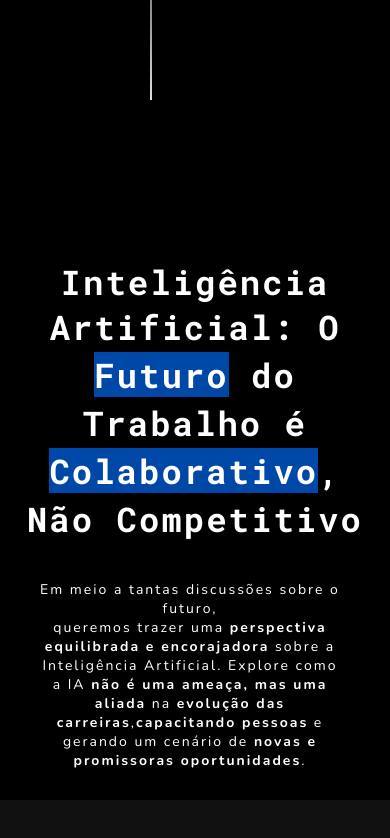
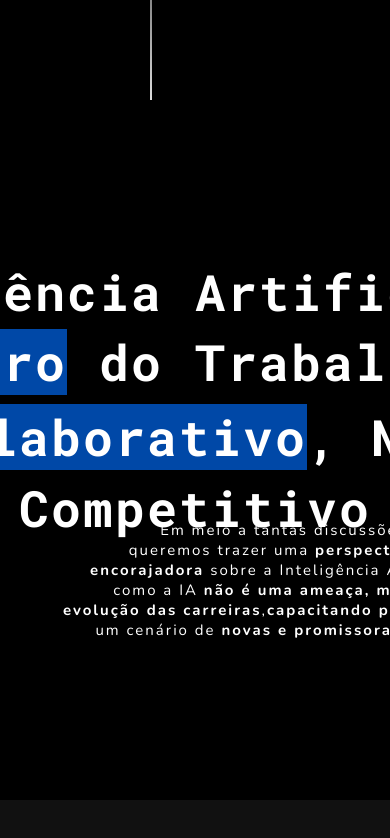
Before and after one commit to ArturIbanez/ia-nossa-aliada, a React (Create React App) app: page / in a window 390 px wide. Shown: the top 838 px of the page. Built offline with nearby package versions, Linux system fonts and the light colour scheme; a web font is replaced by a local one.

Commit message:
Versão Final 2.0

```diff
--- a/src/Components/Hero/hero.css
+++ b/src/Components/Hero/hero.css
@@ -97,3 +97,21 @@
         font-family: "nunito", Arial, Helvetica, sans-serif;
     }
 }
+
+@media (max-width: 1200px){
+    .hero-main h1{
+        align-self: center;
+        width: 950px;
+        font-size: 50px;
+    }
+
+    .hero-main p{
+        position: absolute;
+        bottom: 160px;
+        right: 150px;
+        text-align: right;
+        width: 500px;
+        font-size: 15px;
+        font-family: "nunito", Arial, Helvetica, sans-serif;
+    }
+}
```
